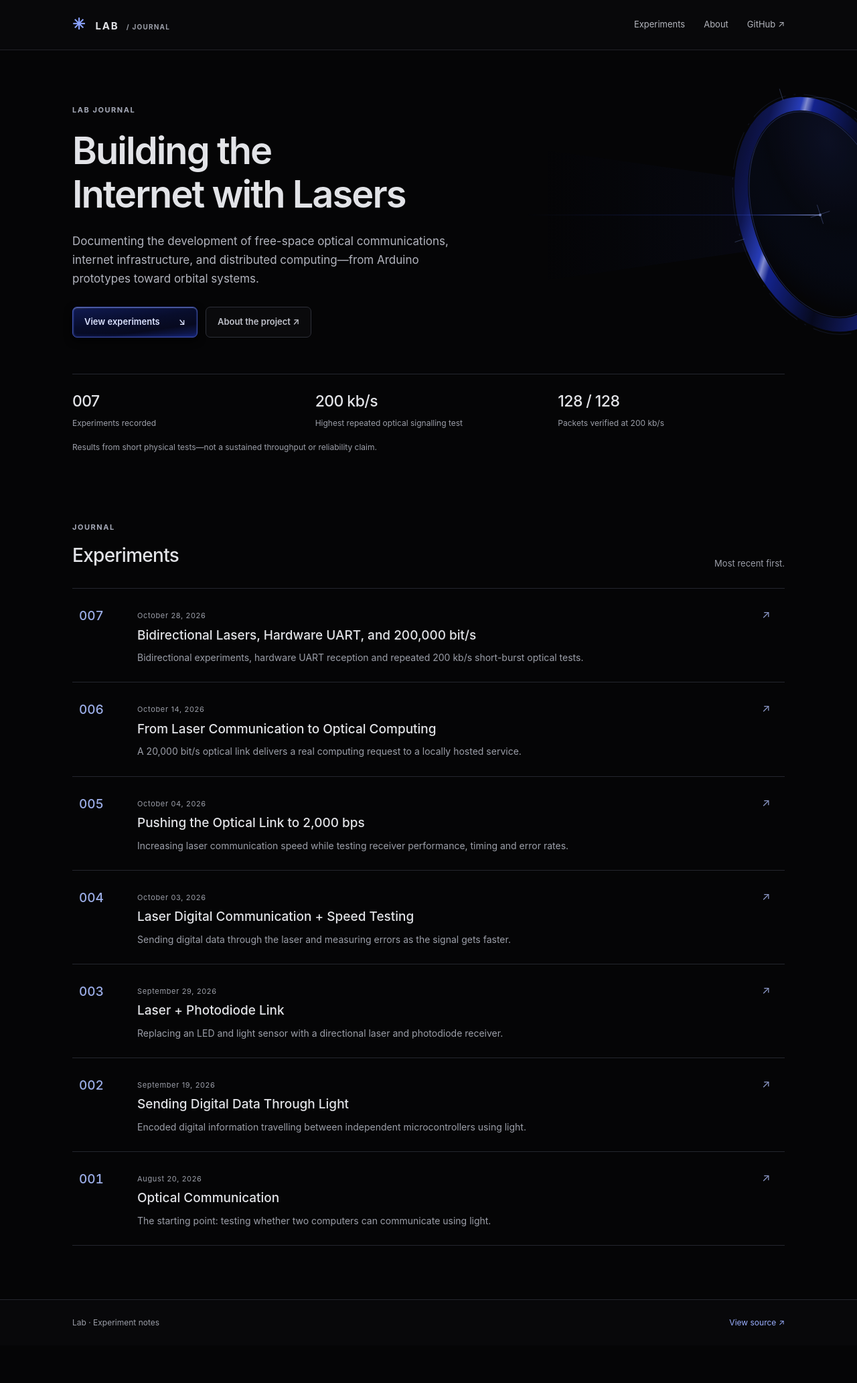
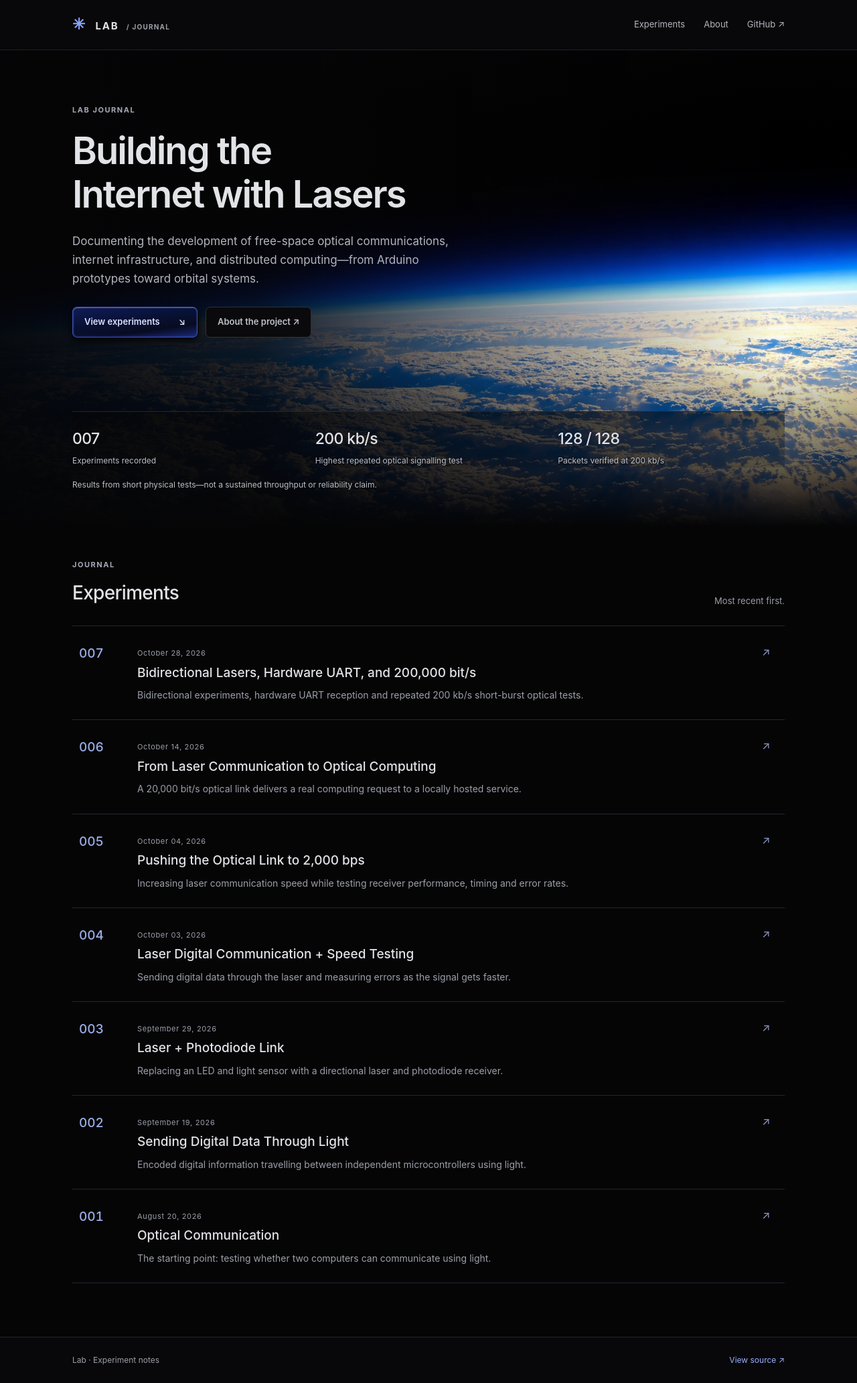
Before and after one commit to andrewpenner10-dev/lab, a Jekyll site: the page built from docs/index.md, in a window 1280 px wide. Shown: the whole page at 67% size. Built offline with Jekyll 4.4.1, drawn with Linux system fonts in a browser that asks for light colours; before the commit the page ends 2009 px from its top, so only the background shows below that.

Commit message:
Replace optical aperture artwork with Earth horizon

```diff
--- a/docs/assets/style.css
+++ b/docs/assets/style.css
@@ -24,14 +24,20 @@ a:focus-visible { outline: 2px solid #93adff; outline-offset: 5px; }
 .nav nav a:hover, .back:hover { color: #c7d2ff; }
 .hero, .article-hero { position: relative; isolation: isolate; overflow: hidden; background: #050506; }
 .hero { padding: 80px 0 52px; }
-/* Optical aperture and alignment beam, rendered as cobalt glass. */
+/* Orbital horizon: black space, blue atmosphere, and sunlit clouds. */
 .hero::before, .article-hero::before {
-  content: ""; position: absolute; z-index: -1; pointer-events: none;
-  width: 650px; height: 480px; right: -135px; top: 0;
-  background: url("optical-aperture.svg") center / contain no-repeat;
-  opacity: .8;
+  content: ""; position: absolute; z-index: -2; pointer-events: none;
+  inset: 0; background: url("earth-horizon.webp") center 54% / cover no-repeat;
 }
-.article-hero::before { opacity: .42; right: -240px; top: -70px; }
+.hero::after, .article-hero::after {
+  content: ""; position: absolute; z-index: -1; pointer-events: none; inset: 0;
+  background: linear-gradient(90deg, #050506f5 0%, #050506db 30%, #05050675 58%, #05050605 90%),
+    linear-gradient(0deg, #050506 0%, #05050600 34%, #05050600 85%, #05050680 100%);
+}
+.hero .metrics { margin-top: 110px; background: linear-gradient(180deg, #05050680, #05050620); }
+.hero .metrics span, .hero .metrics-note { color: #bdc0cb; text-shadow: 0 1px 3px #000; }
+.article-hero::before { background-position: center 51%; }
+.article-hero::after { background: linear-gradient(90deg, #050506f5, #050506da 40%, #05050650), linear-gradient(0deg, #050506, transparent 65%); }
 .eyebrow { font-size: 11px; font-weight: 650; letter-spacing: .14em; color: #a5a9b7; }
 .hero h1 { max-width: 700px; font-size: clamp(34px, 4.5vw, 56px); font-weight: 600; letter-spacing: -.035em; line-height: 1.15; margin: 20px 0 24px; text-wrap: balance; }
 .hero-copy { max-width: 570px; font-size: 17px; color: #b3b5bf; }
@@ -93,7 +99,9 @@ a:focus-visible { outline: 2px solid #93adff; outline-offset: 5px; }
   .nav nav { gap: 14px; }
   .nav nav a { font-size: 12px; }
   .hero { padding: 52px 0 32px; }
-  .hero::before { right: -430px; top: 20px; opacity: .45; }
+  .hero::before { background-position: 65% center; }
+  .hero::after { background: linear-gradient(90deg, #050506eb, #05050666), linear-gradient(0deg, #050506, transparent 55%); }
+  .hero .metrics { margin-top: 70px; }
   .metrics { grid-template-columns: 1fr; gap: 18px; margin-top: 38px; }
   .section-heading { display: block; }
   .section-heading>p { margin-top: 12px; }
@@ -101,7 +109,7 @@ a:focus-visible { outline: 2px solid #93adff; outline-offset: 5px; }
   .entry-num { font-size: 15px; }
   .entry h3 { font-size: 17px; }
   .article-hero { padding: 40px 0 30px; }
-  .article-hero::before { right: -450px; }
+  .article-hero::before { background-position: 60% center; }
   .foot-inner { flex-wrap: wrap; }
 }
 @media(prefers-reduced-motion:reduce) { html { scroll-behavior: auto; } }
```
Also changed, not shown: docs/assets/earth-horizon.webp (added), docs/assets/optical-aperture.svg (deleted).
